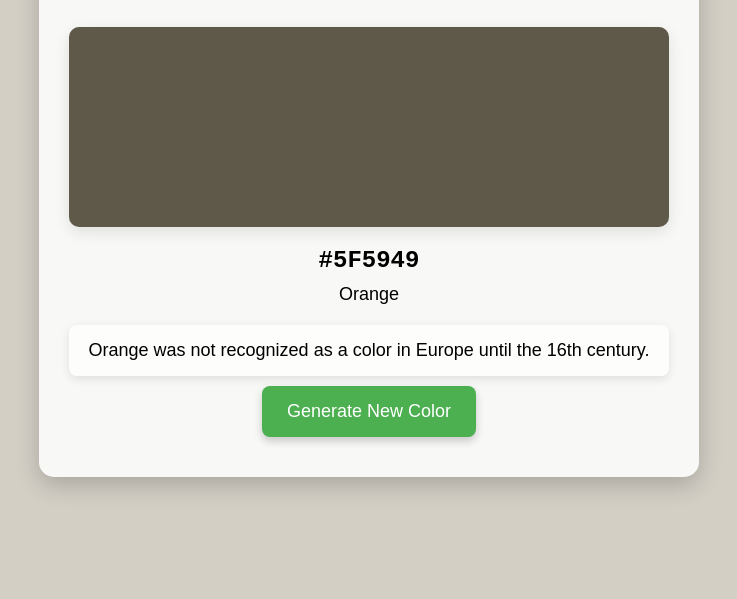
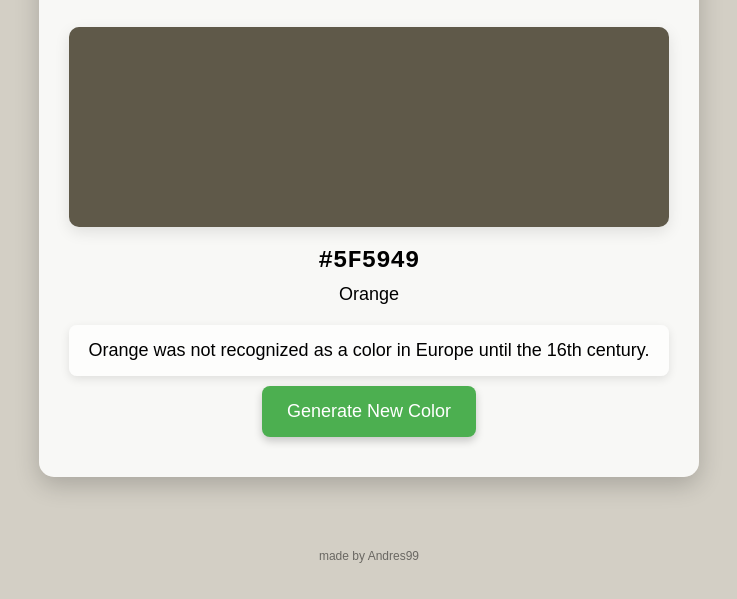
Before and after one commit to Andres9890/Color-gen, a plain HTML site: page index.html in a window 1280 px wide. Shown: the part 227-826 px from the top of the page, without its empty margins (271-1008 px from the left). Drawn offline with Linux system fonts and the light colour scheme.

Commit message:
Update index.html

```diff
--- a/index.html
+++ b/index.html
@@ -79,6 +79,15 @@
     button:active {
       transform: translateY(0);
       box-shadow: 0 2px 5px rgba(0, 0, 0, 0.2);
+    }
+    /* Footer styling for low opacity text at the bottom */
+    footer {
+      position: fixed;
+      bottom: 10px;
+      width: 100%;
+      text-align: center;
+      font-size: 12px;
+      opacity: 0.5;
     }
   </style>
 </head>
@@ -290,5 +299,8 @@
     // Generate a color when the page loads
     window.onload = generateRandomColor;
   </script>
+
+  <footer>made by Andres99</footer>
 </body>
 </html>
+</html>
```
